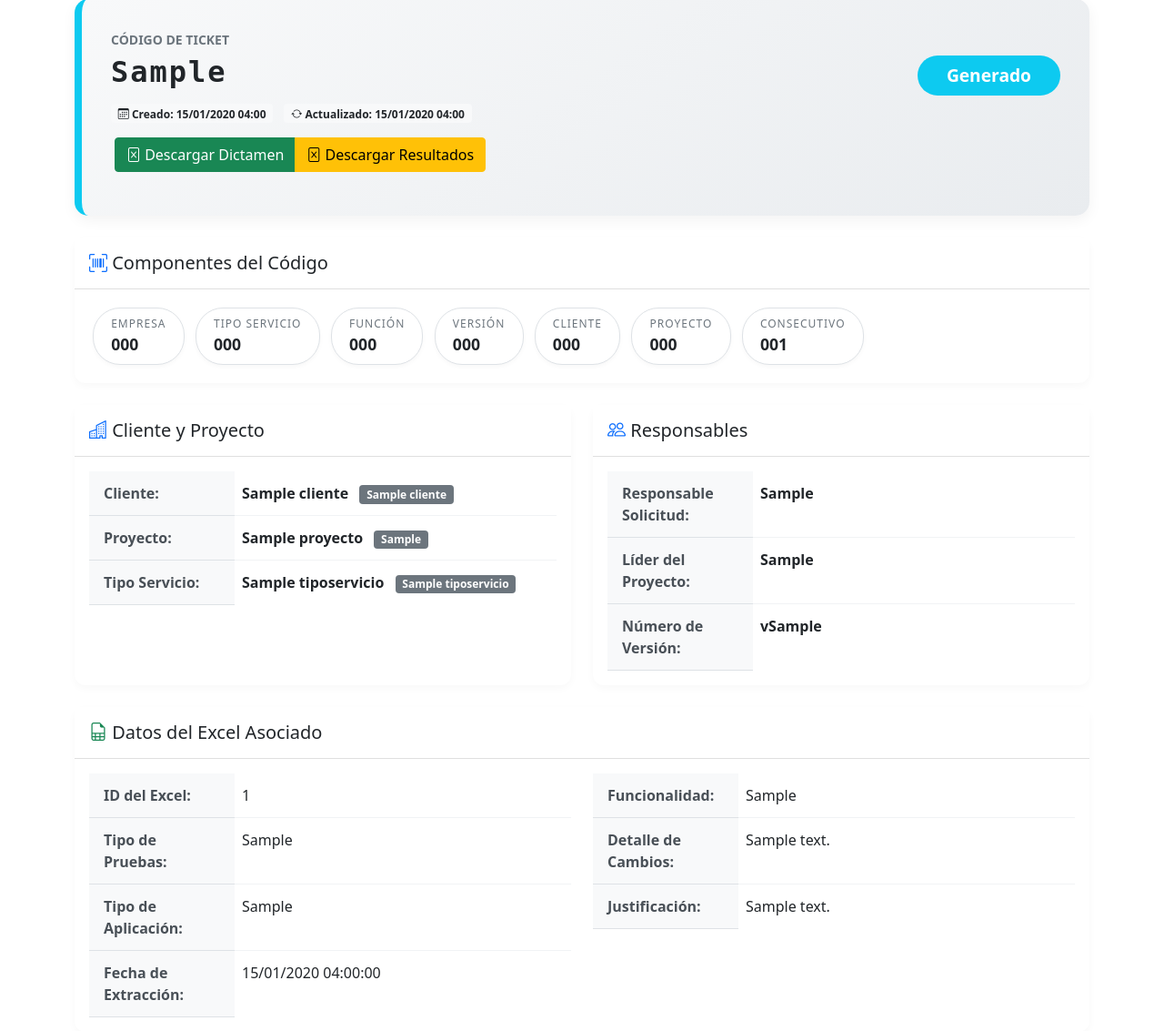
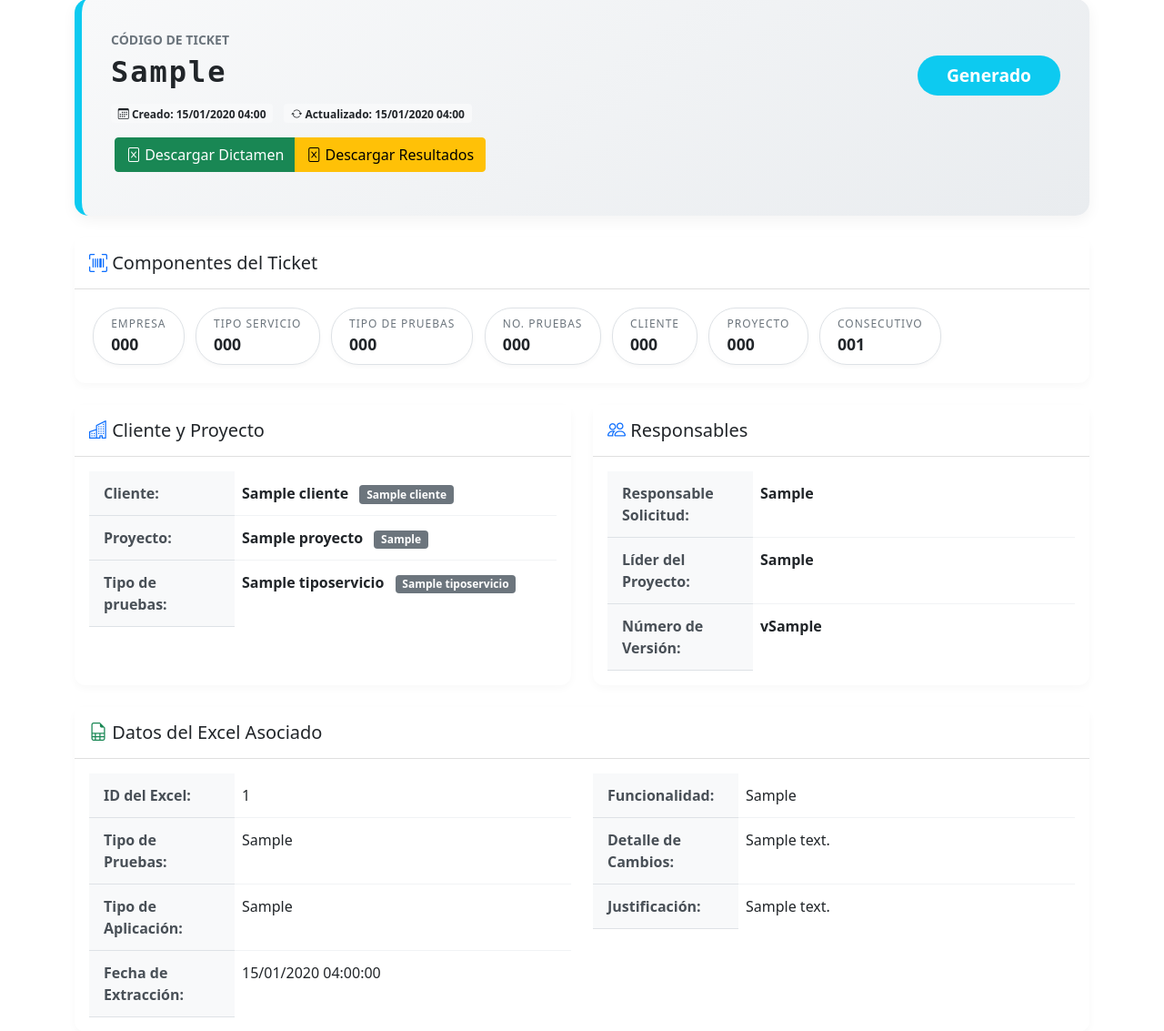
Before and after one commit to EduardoHG27/excel-extractor, a Django app: page /catalogos/tickets/1/ in a window 1280 px wide. Shown: the part 145-1278 px from the top of the page at 91% size. Run offline with Django 5.2, Linux system fonts and the light colour scheme; tables that the repository leaves empty hold one stand-in row (values such as "Sample post").

Commit message:
2.3 Descarga de plantillas

```diff
--- a/extractor/templates/catalogos/ticket_detail.html
+++ b/extractor/templates/catalogos/ticket_detail.html
@@ -152,7 +152,7 @@
         <div class="card info-card mb-4">
             <div class="card-header bg-white py-3">
                 <h5 class="mb-0">
-                    <i class="bi bi-upc-scan text-primary"></i> Componentes del Código
+                    <i class="bi bi-upc-scan text-primary"></i> Componentes del Ticket
                 </h5>
             </div>
             <div class="card-body">
@@ -168,11 +168,11 @@
                                 <span class="parte-valor">{{ partes.tipo_servicio }}</span>
                             </span>
                             <span class="parte-codigo">
-                                <span class="parte-titulo d-block">Función</span>
+                                <span class="parte-titulo d-block">Tipo de pruebas</span>
                                 <span class="parte-valor">{{ partes.funcion }}</span>
                             </span>
                             <span class="parte-codigo">
-                                <span class="parte-titulo d-block">Versión</span>
+                                <span class="parte-titulo d-block">No. Pruebas</span>
                                 <span class="parte-valor">{{ partes.version }}</span>
                             </span>
                             <span class="parte-codigo">
@@ -227,7 +227,7 @@
                                 </td>
                             </tr>
                             <tr>
-                                <th>Tipo Servicio:</th>
+                                <th>Tipo de pruebas:</th>
                                 <td>
                                     {% if ticket.tipo_servicio %}
                                         <strong>{{ ticket.tipo_servicio.nombre }}</strong>
--- a/extractor/templates/extractor/result.html
+++ b/extractor/templates/extractor/result.html
@@ -77,12 +77,12 @@
                 <div style="font-size: 1.2rem; color: #7f8c8d;">-</div>
                 <div style="text-align: center;">
                     <div style="background-color: #2ecc71; color: white; padding: 5px 10px; border-radius: 3px; font-weight: bold;">{{ ticket_parts.2|default:"F&REG" }}</div>
-                    <div style="font-size: 0.8rem; margin-top: 3px;">Área/Función</div>
+                    <div style="font-size: 0.8rem; margin-top: 3px;">TIpo de pruebas</div>
                 </div>
                 <div style="font-size: 1.2rem; color: #7f8c8d;">-</div>
                 <div style="text-align: center;">
                     <div style="background-color: #f39c12; color: white; padding: 5px 10px; border-radius: 3px; font-weight: bold;">{{ ticket_parts.3|default:"10" }}</div>
-                    <div style="font-size: 0.8rem; margin-top: 3px;">Versión</div>
+                    <div style="font-size: 0.8rem; margin-top: 3px;">No. Prueba</div>
                 </div>
                 <div style="font-size: 1.2rem; color: #7f8c8d;">-</div>
                 <div style="text-align: center;">
@@ -92,7 +92,7 @@
                 <div style="font-size: 1.2rem; color: #7f8c8d;">-</div>
                 <div style="text-align: center;">
                     <div style="background-color: #1abc9c; color: white; padding: 5px 10px; border-radius: 3px; font-weight: bold;">{{ ticket_parts.5|default:"OTR" }}</div>
-                    <div style="font-size: 0.8rem; margin-top: 3px;">Tipo Aplicación</div>
+                    <div style="font-size: 0.8rem; margin-top: 3px;">Proyecto</div>
                 </div>
                 <div style="font-size: 1.2rem; color: #7f8c8d;">-</div>
                 <div style="text-align: center;">
--- a/extractor/urls.py
+++ b/extractor/urls.py
@@ -38,4 +38,6 @@ urlpatterns = [
     path('export/tickets/', views.export_tickets_excel, name='export_tickets_excel'),
     path('export/table/<str:table_name>/', views.export_table_csv, name='export_table_csv'),
     path('export/backup/', views.export_all_tables_backup, name='export_all_backup'),
+
+    path('verificar-plantilla/', views.verificar_plantilla, name='verificar_plantilla'),
   ]
--- a/extractor/views.py
+++ b/extractor/views.py
@@ -1363,94 +1363,166 @@ def ticket_create_simple(request):
 
 def generar_excel_dictamen(request, ticket_id):
     """
-    Genera el archivo Excel de Dictamen de Pruebas con la información del ticket
+    Genera el Dictamen de Pruebas usando la plantilla
     """
     import io
+    import os
+    from django.conf import settings
+    from openpyxl import load_workbook
     from datetime import datetime
-    from openpyxl import Workbook
-    from openpyxl.styles import Font, Alignment, PatternFill, Border, Side
+    from django.contrib import messages
 
     ticket = get_object_or_404(Ticket, id=ticket_id)
 
-    # Crear un nuevo workbook
-    wb = Workbook()
-
-    # Eliminar hoja por defecto
-    wb.remove(wb.active)
-
-    # Crear hoja de Dictamen
-    ws_dictamen = wb.create_sheet("Dictamen", 0)
-
-    # Definir estilos
-    titulo_font = Font(bold=True, size=12)
-    header_font = Font(bold=True)
-    border = Border(
-        left=Side(style='thin'),
-        right=Side(style='thin'),
-        top=Side(style='thin'),
-        bottom=Side(style='thin')
+    # Ruta a la plantilla
+    plantilla_path = os.path.join(
+        settings.BASE_DIR,
+        'static',
+        'plantillas',
+        'XXX-XXX-XXX-X-XXX-XXX-XXX DictamenPruebas PRUEBAS.xlsx'
     )
 
-    # Configurar anchos de columna
-    column_widths = [5, 15, 5, 30, 5, 15, 5, 15, 5, 15, 5, 15, 5, 15, 5, 15, 5]
-    for i, width in enumerate(column_widths, 1):
-        col_letter = ws_dictamen.cell(row=1, column=i).column_letter
-        ws_dictamen.column_dimensions[col_letter].width = width
-
-    # 1. Ticket en fila 3
-    ws_dictamen.cell(row=3, column=4, value="En continuidad a la solicitud de realización de pruebas con el número de ticket:")
-    ws_dictamen.cell(row=3, column=8, value=ticket.codigo)
-    ws_dictamen.cell(row=3, column=8).font = Font(bold=True, color="2563EB")
-
-    # 2. Cliente
-    ws_dictamen.cell(row=6, column=1, value="Cliente")
-    ws_dictamen.cell(row=6, column=1).font = header_font
-    if ticket.cliente:
-        ws_dictamen.cell(row=6, column=4, value=ticket.cliente.nombre)
-
-    # 3. Proyecto
-    ws_dictamen.cell(row=7, column=1, value="Proyecto")
-    ws_dictamen.cell(row=7, column=1).font = header_font
-    if ticket.proyecto:
-        ws_dictamen.cell(row=7, column=4, value=ticket.proyecto.nombre)
-
-    # 4. Tipo de pruebas realizadas
-    ws_dictamen.cell(row=8, column=1, value="Tipo de pruebas realizadas")
-    ws_dictamen.cell(row=8, column=1).font = header_font
-    if ticket.tipo_servicio:
-        ws_dictamen.cell(row=8, column=4, value=ticket.tipo_servicio.nombre)
-
-    # 5. Fecha de emisión
-    ws_dictamen.cell(row=7, column=6, value="Fecha de emisión")
-    ws_dictamen.cell(row=7, column=6).font = header_font
-    ws_dictamen.cell(row=7, column=8, value=datetime.now().strftime("%d/%m/%Y"))
-
-    # 6. Versión
-    ws_dictamen.cell(row=8, column=6, value="Versión")
-    ws_dictamen.cell(row=8, column=6).font = header_font
-    ws_dictamen.cell(row=8, column=8, value=f"v{ticket.numero_version or '1.0'}")
-
-    # 7. Responsable de QA / Tester
-    ws_dictamen.cell(row=24, column=1, value="Responsable de QA")
-    ws_dictamen.cell(row=24, column=1).font = header_font
-    ws_dictamen.cell(row=24, column=6, value="Tester responsable de pruebas")
-    ws_dictamen.cell(row=24, column=6).font = header_font
-    ws_dictamen.cell(row=24, column=8, value=ticket.responsable_solicitud or "")
-
-    # Guardar en un buffer
-    buffer = io.BytesIO()
-    wb.save(buffer)
-    buffer.seek(0)
-
-    # Crear la respuesta HTTP
-    response = HttpResponse(
-        buffer.getvalue(),  # Usar getvalue() en lugar del buffer directamente
-        content_type='application/vnd.openxmlformats-officedocument.spreadsheetml.sheet'
-    )
-    response['Content-Disposition'] = f'attachment; filename="Dictamen_Pruebas_{ticket.codigo}.xlsx"'
-    response['Content-Length'] = len(buffer.getvalue())
-
-    return response
+    # Verificar que la plantilla existe
+    if not os.path.exists(plantilla_path):
+        messages.error(
+            request,
+            f"No se encontró la plantilla. Por favor, coloca el archivo en: {plantilla_path}"
+        )
+        return redirect('ticket_detail', id=ticket.id)
+
+    try:
+        # Cargar la plantilla
+        wb = load_workbook(plantilla_path)
+
+        # Seleccionar la hoja de Dictamen
+        if 'Dictamen' in wb.sheetnames:
+            ws = wb['Dictamen']
+        else:
+            ws = wb.active
+
+        # Desglosar código del ticket
+        partes = ticket.codigo.split('-')
+        print(f"Partes del ticket: {partes}")
+
+        # MAPEO SEGÚN SYS.TXT - Usando coordenadas de celda
+        if len(partes) >= 7:
+            # MODIFICACIÓN: Verificar si la celda está fusionada antes de asignar
+            try:
+                # Verificar si G2 está en un rango fusionado
+                is_merged = False
+                for merged_range in ws.merged_cells.ranges:
+                    if ws['G2'].coordinate in merged_range:
+                        is_merged = True
+                        print(f"✅ G2 está fusionada en el rango: {merged_range}")
+                        # Obtener la celda superior izquierda del rango fusionado
+                        top_left_cell = ws[merged_range.start_cell.coordinate]
+                        top_left_cell.value = partes[1]
+                        print(f"✅ Celda fusionada {merged_range.start_cell.coordinate} = {partes[1]}")
+                        break
+
+                if not is_merged:
+                    # Si no está fusionada, asignar directamente
+                    ws['G2'] = partes[1]
+                    print(f"✅ G2 = {partes[1]}")
+            except Exception as e:
+                print(f"❌ Error al asignar G2: {e}")
+
+            # I2 = Tipo de pruebas
+            try:
+                ws['I2'] = partes[2]
+                print(f"✅ I2 = {partes[2]}")
+            except Exception as e:
+                print(f"❌ Error en I2: {e}")
+
+            # K2 = No. Pruebas
+            try:
+                ws['K2'] = partes[3]
+                print(f"✅ K2 = {partes[3]}")
+            except Exception as e:
+                print(f"❌ Error en K2: {e}")
+
+            # M2 = Cliente
+            try:
+                ws['M2'] = partes[4]
+                print(f"✅ M2 = {partes[4]}")
+            except Exception as e:
+                print(f"❌ Error en M2: {e}")
+
+            # ✅ NUEVO: O2 = Nomenclatura del Proyecto (parte 5 del código)
+            try:
+                ws['O2'] = partes[5]
+                print(f"✅ O2 = {partes[5]}")
+            except Exception as e:
+                print(f"❌ Error en O2: {e}")
+
+            # Q2 = Consecutivo
+            try:
+                ws['Q2'] = partes[6]
+                print(f"✅ Q2 = {partes[6]}")
+            except Exception as e:
+                print(f"❌ Error en Q2: {e}")
+
+        # Otros campos
+        campos = [
+            ('B5', ticket.cliente.nombre if ticket.cliente else ''),
+            ('B6', ticket.proyecto.nombre if ticket.proyecto else ''),
+            ('C7', ticket.tipo_servicio.nombre if ticket.tipo_servicio else ''),
+            ('H6', datetime.now().strftime('%d/%m/%Y')),
+            ('B24', ticket.responsable_solicitud or ''),
+            ('H24', ticket.lider_proyecto or ''),
+        ]
+
+        for celda, valor in campos:
+            try:
+                ws[celda] = valor
+                print(f"✅ {celda} = {valor}")
+            except Exception as e:
+                print(f"❌ Error en {celda}: {e}")
+
+        ws.row_dimensions[37].height = 32.6
+        # Guardar en buffer
+        buffer = io.BytesIO()
+        wb.save(buffer)
+        buffer.seek(0)
+
+        # Crear respuesta
+        response = HttpResponse(
+            buffer.getvalue(),
+            content_type='application/vnd.openxmlformats-officedocument.spreadsheetml.sheet'
+        )
+        response['Content-Disposition'] = f'attachment; filename="{ticket.codigo} Dictamen Pruebas.xlsx"'
+
+        return response
+
+    except Exception as e:
+        print(f"❌ Error al generar dictamen: {str(e)}")
+        import traceback
+        traceback.print_exc()
+        messages.error(request, f"Error al generar dictamen: {str(e)}")
+        return redirect('ticket_detail', id=ticket.id)
+
+def verificar_plantilla(request):
+    import os
+    from django.conf import settings
+    from django.http import HttpResponse
+
+    # Posibles rutas a verificar
+    rutas = [
+        os.path.join(settings.BASE_DIR, 'static', 'plantillas', 'XXX-XXX-XXX-X-XXX-XXX-XXX DictamenPruebas PRUEBAS.xlsx'),
+        os.path.join(settings.BASE_DIR, 'extractor', 'static', 'plantillas', 'XXX-XXX-XXX-X-XXX-XXX-XXX DictamenPruebas PRUEBAS.xlsx'),
+        os.path.join(settings.MEDIA_ROOT, 'plantillas', 'XXX-XXX-XXX-X-XXX-XXX-XXX DictamenPruebas PRUEBAS.xlsx'),
+    ]
+
+    resultado = "<h1>Verificación de Plantilla</h1>"
+    resultado += f"<p>BASE_DIR: {settings.BASE_DIR}</p>"
+
+    for ruta in rutas:
+        existe = os.path.exists(ruta)
+        resultado += f"<p>Ruta: {ruta}<br>Existe: {existe}</p>"
+        if existe:
+            resultado += f"<p>✅ ¡ENCONTRADA AQUÍ!</p>"
+
+    return HttpResponse(resultado)
 
 
 def generar_excel_resultados(request, ticket_id):
@@ -1458,125 +1530,74 @@ def generar_excel_resultados(request, ticket_id):
     Genera el archivo Excel de Documentación de Resultados de Pruebas con la información del ticket
     """
     import io
+    import os
     from datetime import datetime
-    from openpyxl import Workbook
+    from openpyxl import Workbook, load_workbook
     from openpyxl.styles import Font, PatternFill, Border, Side
+    from django.conf import settings
 
     ticket = get_object_or_404(Ticket, id=ticket_id)
 
-    # Crear un nuevo workbook
-    wb = Workbook()
-    ws = wb.active
-    ws.title = "Resultados Pruebas"
-
-    # Definir estilos
-    header_font = Font(bold=True)
-    ticket_font = Font(bold=True, size=14, color="2563EB")
-    border = Border(
-        left=Side(style='thin'),
-        right=Side(style='thin'),
-        top=Side(style='thin'),
-        bottom=Side(style='thin')
+    # Ruta a la plantilla de resultados
+    plantilla_resultados_path = os.path.join(
+        settings.BASE_DIR,
+        'static',
+        'plantillas',
+        'XXX-XXX-XXX-X-XXX-XXX-XXX Documentación de Resultados.xlsx'
     )
 
-    # Configurar anchos
-    ws.column_dimensions['A'].width = 8
-    ws.column_dimensions['B'].width = 30
-    ws.column_dimensions['C'].width = 5
-    ws.column_dimensions['D'].width = 15
-    ws.column_dimensions['E'].width = 5
-    ws.column_dimensions['F'].width = 15
-    ws.column_dimensions['G'].width = 5
-    ws.column_dimensions['H'].width = 15
-    ws.column_dimensions['I'].width = 5
-    ws.column_dimensions['J'].width = 15
-    ws.column_dimensions['K'].width = 5
-    ws.column_dimensions['L'].width = 15
-    ws.column_dimensions['M'].width = 30
-
-    # TICKET
-    ws.cell(row=2, column=1, value="TICKET:")
-    ws.cell(row=2, column=1).font = header_font
-    ws.cell(row=2, column=2, value=ticket.codigo)
-    ws.cell(row=2, column=2).font = ticket_font
-
-    # AMBIENTE
-    ws.cell(row=3, column=1, value="AMBIENTE:")
-    ws.cell(row=3, column=1).font = header_font
-    ws.cell(row=3, column=2, value="QA")
-
-    # URL
-    ws.cell(row=3, column=4, value="URL:")
-    ws.cell(row=3, column=4).font = header_font
-
-    # VERSIÓN
-    ws.cell(row=3, column=11, value="VERSIÓN:")
-    ws.cell(row=3, column=11).font = header_font
-    ws.cell(row=3, column=12, value=f"Versión {ticket.numero_version or '1.0.0'}")
-
-    # CREDENCIALES
-    ws.cell(row=4, column=1, value="CREDENCIALES")
-    ws.cell(row=4, column=1).font = header_font
-    ws.cell(row=4, column=3, value="USER")
-    ws.cell(row=4, column=3).font = header_font
-    ws.cell(row=4, column=4, value="N/A")
-    ws.cell(row=4, column=7, value="PASSWORD")
-    ws.cell(row=4, column=7).font = header_font
-    ws.cell(row=4, column=8, value="N/A")
-
-    # PRECONDICIONES
-    ws.cell(row=5, column=1, value="PRECONDICIONES")
-    ws.cell(row=5, column=1).font = header_font
-
-    # DESCRIPCIÓN
-    ws.cell(row=7, column=1, value="DESCRIPCIÓN")
-    ws.cell(row=7, column=1).font = header_font
-
-    # Información del ticket como descripción
-    descripcion = []
-    if ticket.funcion_code:
-        descripcion.append(f"Funcionalidad: {ticket.funcion_code}")
-    if ticket.cliente:
-        descripcion.append(f"Cliente: {ticket.cliente.nombre}")
-    if ticket.proyecto:
-        descripcion.append(f"Proyecto: {ticket.proyecto.nombre}")
-
-    ws.cell(row=8, column=2, value=" - ".join(descripcion))
-
-    # Tabla de casos de prueba
-    headers = ['ID', 'CASO DE PRUEBA', '', 'EVIDENCIAS', '', '', '', '', '', '', 'RESULTADO', 'OBSERVACIONES']
-    col_positions = [1, 2, 3, 4, 5, 6, 7, 8, 9, 10, 11, 13]
-
-    row_num = 10
-    for col_num, header in zip(col_positions, headers):
-        cell = ws.cell(row=row_num, column=col_num, value=header)
-        cell.font = header_font
-        cell.fill = PatternFill(start_color="E5E7EB", end_color="E5E7EB", fill_type="solid")
-
-    # Fila de ejemplo
-    ws.cell(row=row_num + 1, column=1, value="001")
-    ws.cell(row=row_num + 1, column=11, value="EXITOSO")
-
-    # CONCLUSIONES
-    ws.cell(row=row_num + 3, column=1, value="CONCLUSIONES")
-    ws.cell(row=row_num + 3, column=1).font = header_font
-
-    conclusion = f"Pruebas ejecutadas para el ticket {ticket.codigo}"
-    if ticket.tipo_servicio:
-        conclusion += f" - {ticket.tipo_servicio.nombre}"
-    ws.cell(row=row_num + 4, column=2, value=conclusion)
+    # Verificar si existe la plantilla
+    if os.path.exists(plantilla_resultados_path):
+        # Usar la plantilla
+        wb = load_workbook(plantilla_resultados_path)
+        ws = wb.active
+        ws.title = "Resultados Pruebas"
+    else:
+        # Crear un nuevo workbook si no existe la plantilla
+        wb = Workbook()
+        ws = wb.active
+        ws.title = "Resultados Pruebas"
+
+        # Configurar anchos de columna básicos
+        ws.column_dimensions['A'].width = 8
+        ws.column_dimensions['B'].width = 30
+        ws.column_dimensions['L'].width = 15
+        ws.column_dimensions['M'].width = 30
+
+    # Definir estilos (solo si creamos el documento desde cero, si usamos plantilla se mantienen los estilos)
+    if not os.path.exists(plantilla_resultados_path):
+        header_font = Font(bold=True)
+        ticket_font = Font(bold=True, size=14, color="2563EB")
+
+        # TICKET - SOLO SI ES DOCUMENTO NUEVO
+        ws.cell(row=2, column=1, value="TICKET:")
+        ws.cell(row=2, column=1).font = header_font
+
+    # AGREGAR EL TICKET EN C2 (esto funciona tanto en plantilla como en documento nuevo)
+    ws['C2'] = ticket.codigo
+
+    # Si es documento nuevo, aplicar estilo al ticket
+    if not os.path.exists(plantilla_resultados_path):
+        ws['C2'].font = Font(bold=True, size=14, color="2563EB")
+
+    # Versión (si no existe en la plantilla)
+    if ws['M3'].value is None or "Versión" not in str(ws['M3'].value):
+        ws['M3'] = f"VERSIÓN: Versión {ticket.numero_version or '1.0.0'}"
 
     # Guardar en buffer
     buffer = io.BytesIO()
     wb.save(buffer)
     buffer.seek(0)
 
-    # Crear respuesta
+    # Crear respuesta con el nombre del archivo basado en el ticket
     response = HttpResponse(
-        buffer.getvalue(),  # Usar getvalue() en lugar del buffer directamente
+        buffer.getvalue(),
         content_type='application/vnd.openxmlformats-officedocument.spreadsheetml.sheet'
     )
-    response['Content-Disposition'] = f'attachment; filename="Resultados_Pruebas_{ticket.codigo}.xlsx"'
+
+    # ✅ RENOMBRAR EL ARCHIVO con el código del ticket
+    filename = f"{ticket.codigo} Documentación de Resultados.xlsx"
+    response['Content-Disposition'] = f'attachment; filename="{filename}"'
     response['Content-Length'] = len(buffer.getvalue())
 
     return response
```
Also changed, not shown: 2 other files.
